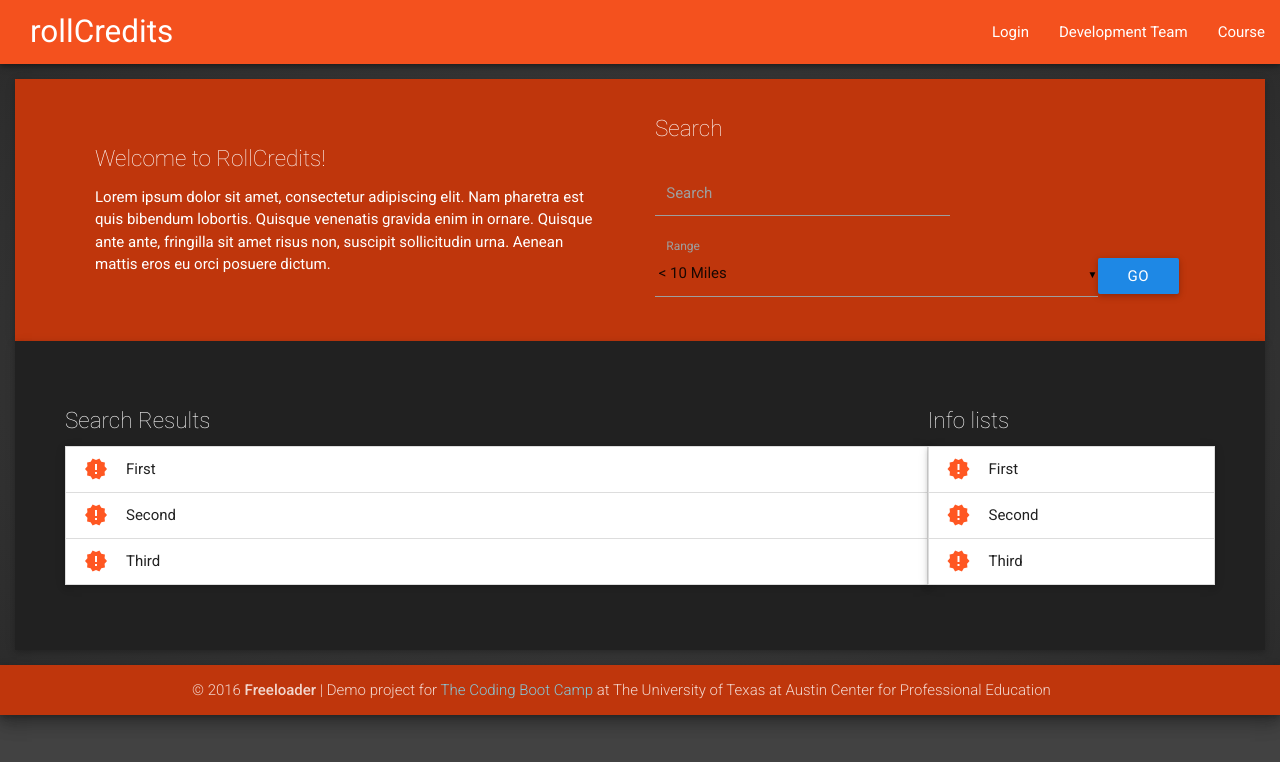
After one commit to carrat/endcredits, a PHP site: page /inde-1x.html in a window 1280 px wide. The commit adds this page. Shown: the top 762 px of the page. Run offline with PHP 8.4, Linux system fonts and the light colour scheme; some libraries are stand-ins or nearby versions.

Commit message:
working model

```diff
--- a/css/rollcredits_style.css
+++ b/css/rollcredits_style.css
@@ -3,10 +3,6 @@
 }
 
 html {
-
-}
-
-body {
 
 }
 
@@ -19,3 +15,108 @@ a:hover {
 	color: #f9ad48;
 
 }
+#app-intro-div {
+	padding-right: 50px;
+	padding-left: 30px;
+	padding-top: 30px;
+	padding-bottom: 30px;
+	height: 100%;
+
+}
+
+.pad-50 {
+	padding: 50px;
+}
+
+h4.results-title {
+	padding-top: 2rem;
+}
+
+.lr-pad-50 {
+	padding-left: 50px;
+	padding-right: 20px;
+	padding-top: 20px;
+	padding-bottom: 20px;
+}
+
+#search-block {
+
+}
+h4.search-title {
+
+	background: #f4511e;
+	padding: 10px;
+}
+
+#search-form {
+	padding: 30px;
+	padding-top: 15px;
+}
+
+form {
+
+}
+
+#list-div {
+
+}
+
+.main-content {
+
+
+}
+
+.brand-logo {
+	margin-left: 30px;
+}
+
+.row .col {
+	padding-left: 0rem;
+	padding-right: 0rem;
+	}
+
+header {
+
+}
+
+body {
+
+    background: radial-gradient(#424242, #2a2a2a);
+  }
+
+main {
+	margin: 0;
+
+	margin-right: auto;
+	margin-left: auto;
+	flex: 1 0 auto;
+	padding: 1rem;
+}
+
+nav {
+
+}
+
+footer.page-footer {
+	margin-top: 0px;
+	padding-top: 0px;
+}
+
+h1 {
+	font-size: 2rem;
+}
+
+h4 {
+	font-size: 1.5rem;
+	font-weight: 200;
+}
+
+.row {
+	margin-bottom: 0px;
+}
+
+#container {
+
+	margin-left: auto;
+	margin-right: auto;
+}
--- /dev/null
+++ b/inde-1x.html
@@ -0,0 +1,179 @@
+<!DOCTYPE html>
+<html lang="en" class="grey darken-3">
+<head>
+    <meta charset="UTF-8">
+    <title>RollCredits</title>
+    <meta name="viewport" content="width=device-width, initial-scale=1">
+
+<!-- add jQuery -->
+    <script
+    src="https://code.jquery.com/jquery-3.1.0.js"
+    integrity="sha256-slogkvB1K3VOkzAI8QITxV3VzpOnkeNVsKvtkYLMjfk="
+    crossorigin="anonymous">
+    </script>
+
+<!-- Add materialize stylesheet -->
+    <link href="css/materialize.css" rel="stylesheet" type="text/css" media="screen,projection">
+<!-- Add unique stylesheet -->
+    <link href="css/rollcredits_style.css" rel="stylesheet" type="text/css">
+
+<!--Import Google Icon Font-->
+    <link href="https://fonts.googleapis.com/icon?family=Material+Icons" rel="stylesheet">
+<!-- Add Google Web Fonts -->
+    <link href="https://fonts.googleapis.com/css?family=Roboto+Condensed:300,300i,400,400i,700,700i|Roboto+Slab:100,300,400,700|Roboto:100,100i,300,300i,400,400i,500,500i,700,700i,900,900i" rel="stylesheet">
+<!-- Firebase JavaScript Link -->
+    <script src="https://www.gstatic.com/firebasejs/live/3.0/firebase.js"></script>
+<!--load firebase credentials from outside root -->
+    <script src="js/firebase.rollcredits.js"></script>
+<!--load Freeloader javascript -->
+    <script src="js/rollcredits_js.js"></script>
+<!--load Materialize javascript - lets Materialize framework work-->
+    <script src="js/materialize.js"></script>
+
+
+</head>
+
+<body>
+
+<div id="container" class="z-depth-2">
+
+  <header class="">
+    <div class="navbar-fixed ">
+      <nav>
+        <div class="nav-wrapper deep-orange darken-1 z-depth-1">
+          <a href="#" class="brand-logo">rollCredits</a>
+          <ul id="nav-mobile" class="right hide-on-med-and-down">
+            <li><a href="#">Login</a></li>
+            <li><a href="#">Development Team</a></li>
+            <li><a href="#">Course</a></li>
+          </ul>
+        </div>
+      </nav>
+    </div>
+
+  </header>
+
+  <main>
+
+    <div class="row deep-orange darken-4 lr-pad-50 z-depth-1">
+      <div class="col s12 m6 l6 hide-on-small-only"  id="app-intro-div">
+
+      <h4 class="white-text">Welcome to RollCredits!</h4>
+
+      <p class="white-text">Lorem ipsum dolor sit amet, consectetur adipiscing elit. Nam pharetra est quis bibendum lobortis. Quisque venenatis gravida enim in ornare. Quisque ante ante, fringilla sit amet risus non, suscipit sollicitudin urna. Aenean mattis eros eu orci posuere dictum.
+      </p>
+
+      </div>
+
+      <div class="col s12 m6 l6">
+
+      <h4 class="white-text">Search</h4>
+
+        <div class="row">
+          <form class="col s12">
+            <div class="row valign-wrapper">
+              <div class="input-field col s6">
+                <input id="search-text" type="text" class="validate">
+                <label for="search-text">Search</label>
+              </div>
+              <div class="col s6">
+
+              </div>
+            </div>
+
+            <div class="row valign-wrapper">
+              <div class="input-field col s9">
+                 <select>
+                    <option value="1" selected> < 10 Miles</option>
+                    <option value="2"> < 20 Miles</option>
+                    <option value="3"> < 30 Miles</option>
+                  </select>
+                  <label>Range</label>
+              </div>
+
+              <div class="col s3">
+                  <button class="btn blue darken-1">Go</button>
+              </div>
+            </div>
+
+          </form>
+        </div>
+      </div>
+    </div>
+
+    <div class="row main-content grey darken-4 z-depth-1 pad-50">
+      <div class="col s12 m6 l9 " id="search-block">
+
+
+      <h4 class="white-text">Search Results</h4>
+
+           <ul class="collapsible" data-collapsible="accordion">
+            <li>
+              <div class="collapsible-header"><i class="material-icons deep-orange-text darken-4-text">new_releases</i>First</div>
+              <div class="collapsible-body white-text"><p>Lorem ipsum dolor sit amet.</p></div>
+            </li>
+            <li>
+              <div class="collapsible-header"><i class="material-icons deep-orange-text darken-4-text">new_releases</i>Second</div>
+              <div class="collapsible-body white-text"><p>Lorem ipsum dolor sit amet.</p></div>
+            </li>
+            <li>
+              <div class="collapsible-header"><i class="material-icons deep-orange-text darken-4-text">new_releases</i>Third</div>
+              <div class="collapsible-body white-text"><p>Lorem ipsum dolor sit amet.</p></div>
+            </li>
+          </ul>
+
+      </div>
+
+      <div class="col s12 m6 l3 pad-50" id="list-div">
+      <h4 class="white-text">Info lists</h4>
+        <ul class="collapsible" data-collapsible="accordion">
+          <li>
+            <div class="collapsible-header"><i class="material-icons deep-orange-text darken-4-text">new_releases</i>First</div>
+            <div class="collapsible-body white-text"><p>Lorem ipsum dolor sit amet.</p></div>
+          </li>
+          <li>
+            <div class="collapsible-header"><i class="material-icons deep-orange-text darken-4-text">new_releases</i>Second</div>
+            <div class="collapsible-body white-text"><p>Lorem ipsum dolor sit amet.</p></div>
+          </li>
+          <li>
+            <div class="collapsible-header"><i class="material-icons deep-orange-text darken-4-text">new_releases</i>Third</div>
+            <div class="collapsible-body white-text"><p>Lorem ipsum dolor sit amet.</p></div>
+          </li>
+        </ul>
+
+      </div>
+    </div>
+  </main>
+
+  <footer class="page-footer hide-on-small-only z-depth-1">
+
+  <!--
+    <div class="container">
+      <div class="row">
+        <div class="col l6 s12">
+          <p class="grey-text text-lighten-4">You can use rows and columns here to organize your footer content.</p>
+        </div>
+        <div class="col l4 offset-l2 s12">
+          <ul>
+            <li><a class="grey-text text-lighten-3" href="#!">Link 1</a></li>
+            <li><a class="grey-text text-lighten-3" href="#!">Link 2</a></li>
+            <li><a class="grey-text text-lighten-3" href="#!">Link 3</a></li>
+            <li><a class="grey-text text-lighten-3" href="#!">Link 4</a></li>
+          </ul>
+        </div>
+      </div>
+    </div>
+    -->
+
+    <div class="footer-copyright deep-orange darken-4">
+      <div class="container">
+      © 2016 <strong>Freeloader</strong> | Demo project for <a href="https://www.codingbootcamputaustin.com/">The Coding Boot Camp</a> at The University of Texas at Austin Center for Professional Education
+      </div>
+    </div>
+
+  </footer>
+
+</div>
+
+</body>
+</html>
```
Also changed, not shown: index.html (+173 -4 lines).
